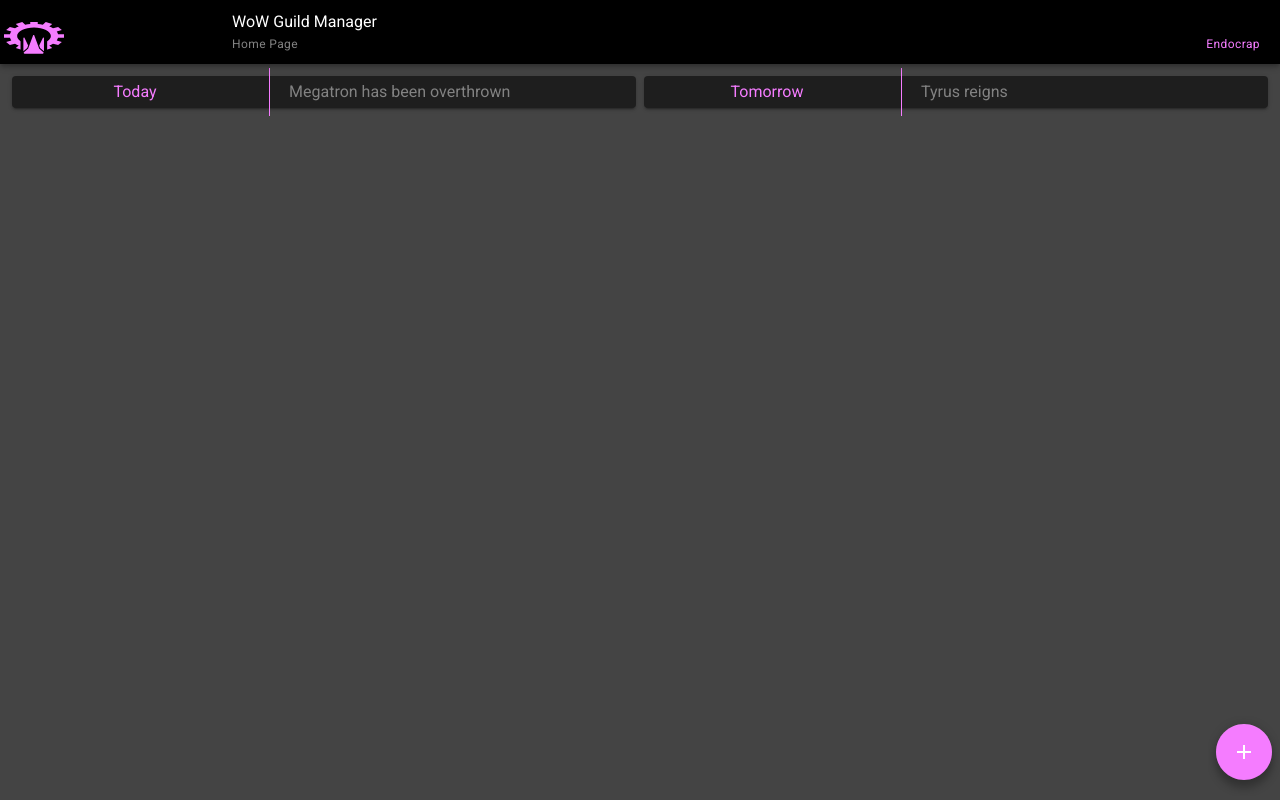
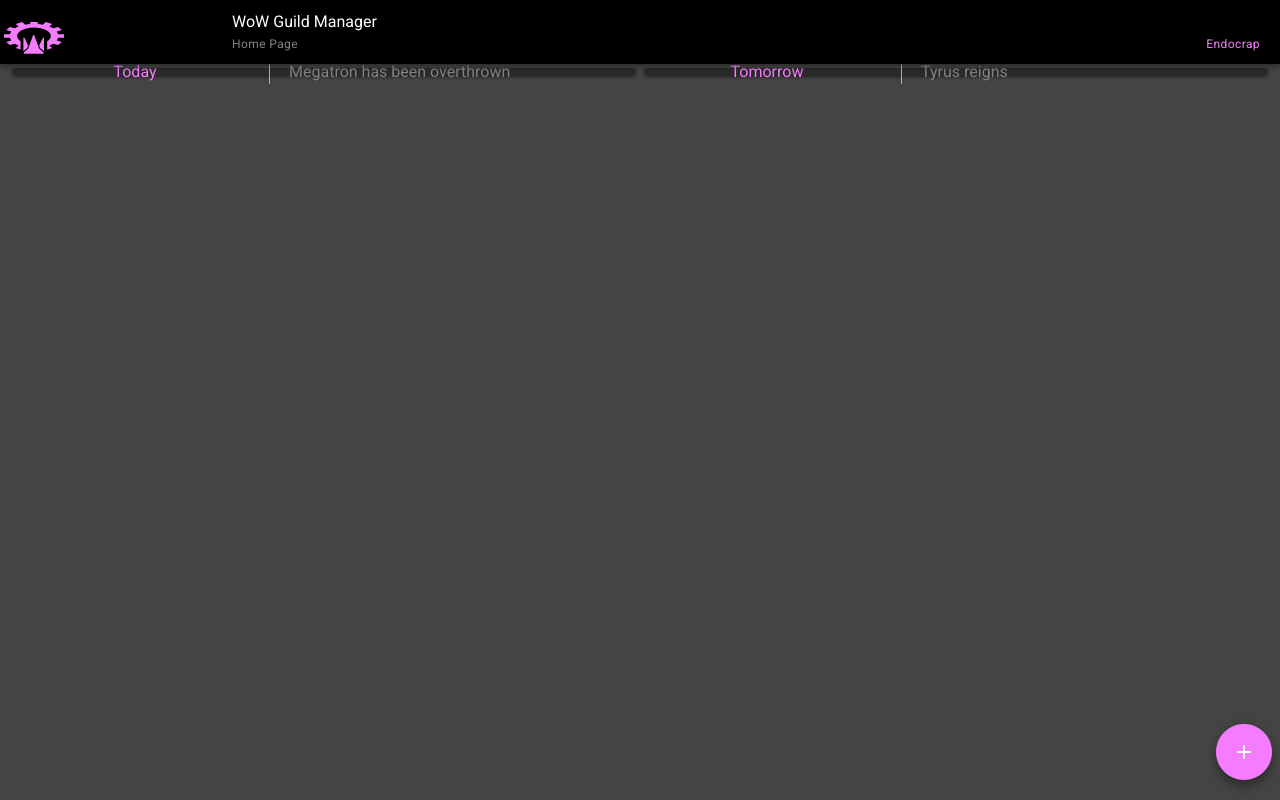
Before and after one commit to tyrusheebhammer/wow-guild-manager, a Vue app in the folder app/: page /announcements in a window 1280 px wide. Built offline with nearby package versions, Linux system fonts and the light colour scheme; what vuefire would draw is missing.

Commit message:
cleaned up some ui

```diff
--- a/app/src/components/AnnouncementCard.vue
+++ b/app/src/components/AnnouncementCard.vue
@@ -1,14 +1,14 @@
 <template>
   <v-container @click="cardWasClicked" fill-height class="pa-0 ma-0">
     <v-row>
-      <v-col cols="12">
-        <v-card max-height="80" class="mx-auto py-1 ma-1">
+      <v-col cols="12" class="py-0">
+        <v-card max-height="80" class="mx-auto py-1 ma-1 darkgray">
           <v-row>
-            <v-col cols="5" class="center" align-center>
-              <div class="mx-2 primary--text center">{{ date }}</div>
+            <v-col cols="5" class="center py-0" align-center>
+              <div class="mx-2 primary--text center">{{ day }}</div>
             </v-col>
             <v-divider vertical class="primary"></v-divider>
-            <v-col cols="6">
+            <v-col class="py-0" cols="6">
               <div class="mx-2 lightgray--text">{{ subtitle }}</div>
             </v-col>
           </v-row>
@@ -24,6 +24,7 @@ export default {
   props: {
     id: Number,
     date: String,
+    day: String,
     title: String,
     subtitle: String,
     creator: String
--- a/app/src/views/Announcements.vue
+++ b/app/src/views/Announcements.vue
@@ -12,6 +12,7 @@
           @click="showModal"
           :id="index"
           :date="announcement.date"
+          :day="announcement.day"
           :title="announcement.title"
           :subtitle="announcement.subtitle"
           :creator="announcement.creator"
@@ -168,14 +169,16 @@ export default {
       announcements: [
         {
           id: "123",
-          date: "Today",
+          date: "Oct. 30th, 2019",
+          day: "Today",
           title: "title",
           subtitle: "Megatron has been overthrown",
           creator: "Megan"
         },
         {
           id: "345",
-          date: "Tomorrow",
+          date: "Oct. 30th, 2019",
+          day: "Tomorrow",
           title: "title",
           subtitle: "Tyrus reigns",
           creator: "Tyrus"
```
